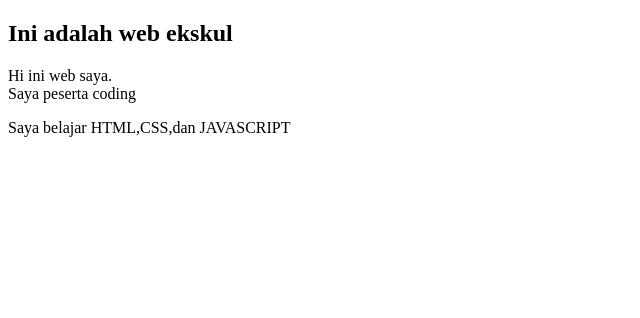
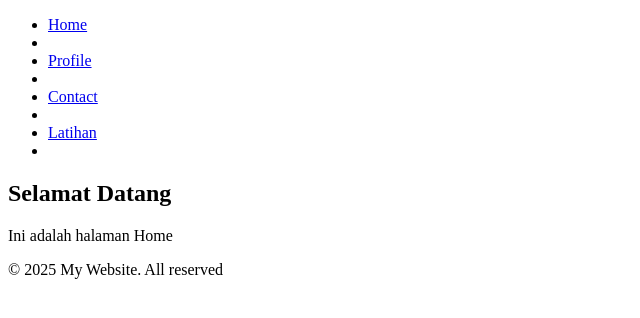
Before and after one commit to andreasptrkm/Ekskul-Coding-SMK-BL, a plain HTML site: page index.html in a window 1280 px wide. Shown: the whole page, without its empty margins (0-640 px from the left). Drawn offline with Linux system fonts and the light colour scheme.

Commit message:
Update index.html

```diff
--- a/index.html
+++ b/index.html
@@ -1,11 +1,29 @@
 <!DOCTYPE html>
 <html>
     <head>
-        <title>Web Andrey</title>
+        <title>Home - Website</title>
     </head>
     <body>
-        <h2>Ini adalah web ekskul</h2>
-        <p>Hi ini web saya.</br>Saya peserta coding</p>
-        <p>Saya belajar HTML,CSS,dan JAVASCRIPT</p>
-         <body>
+       <header>
+           <nav class="navbar">
+               <ul>
+                   <li><a href="index.html" class="active">Home</a><li>
+                   <li><a href="#" class="active">Profile</a><li>
+                   <li><a href="#" class="active">Contact</a><li>
+                   <li><a href="#" class="active">Latihan</a><li>
+               </ul>
+           </nav>
+       </header>
+
+        <main>
+
+        <section class="home">
+           <h1>Selamat Datang</h1>
+           <p> Ini adalah halaman Home</p>
+        </section>
+      <footer>
+          <p>&copy; 2025 My Website. All reserved</p>
+      </footer>
+     <body>
+
 </html>
```
